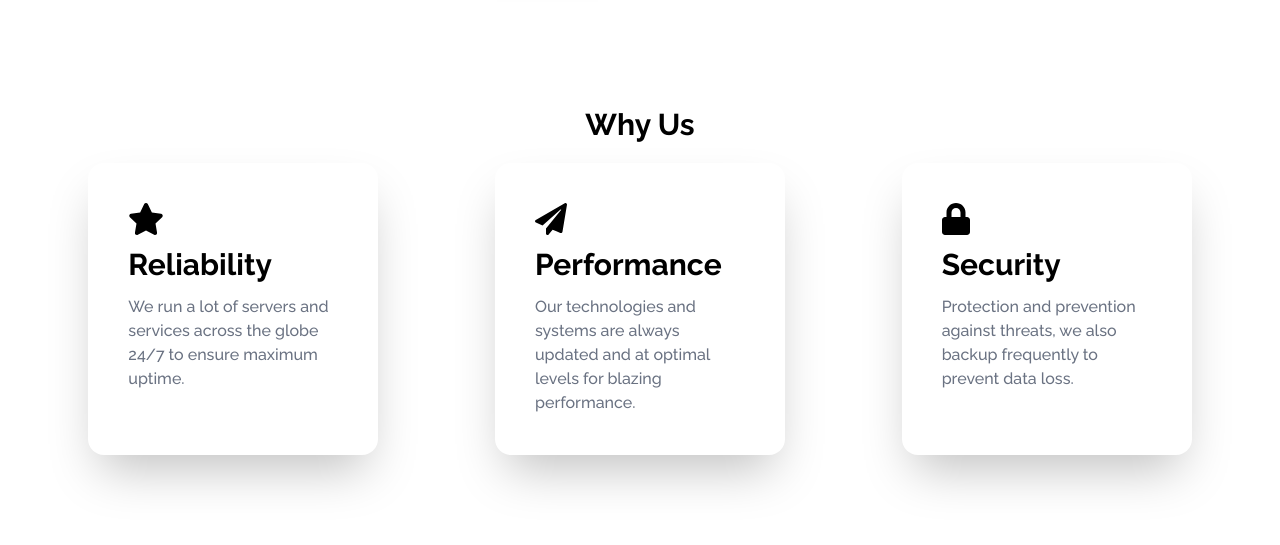
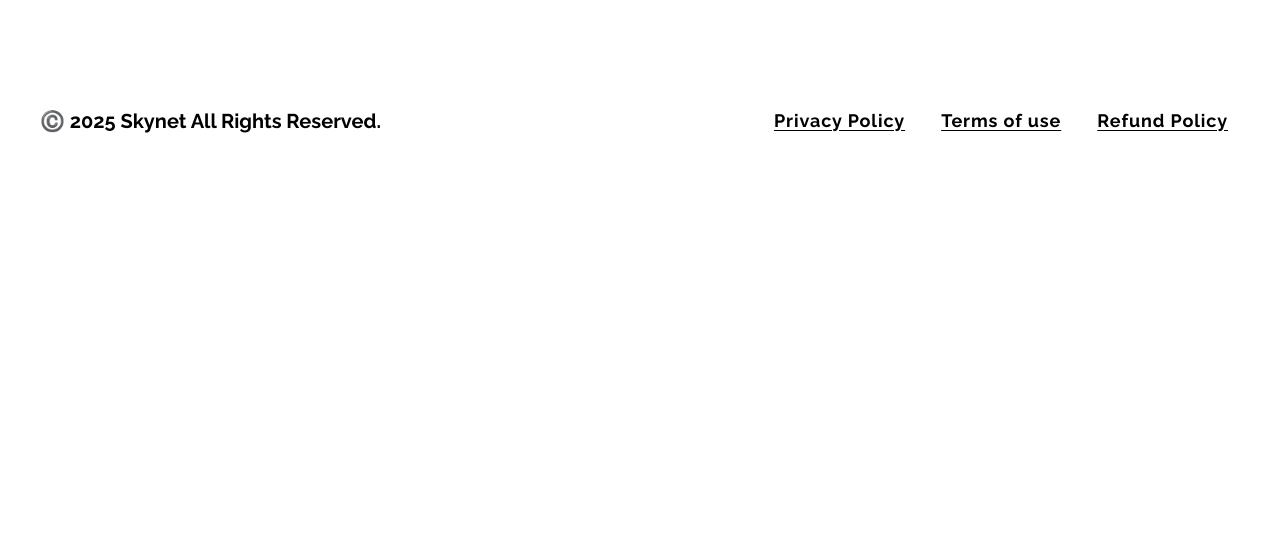
Before and after one commit to sapwavino/skynet_redesign_fe, a Vue app: page / in a window 1280 px wide. Shown: the part 3834-4379 px from the top of the page. After the commit the page ends 4009 px from the top, so only its background shows below. Built offline with nearby package versions, Linux system fonts and the light colour scheme.

Commit message:
PUSHING TO SEE IF PRODUCTION STOPS BEING BLANK 2

```diff
--- a/src/components/Testimonials.vue
+++ b/src/components/Testimonials.vue
@@ -5,7 +5,9 @@ export default {
 </script>
 
 <template>
-
+  <div>
+    Testimonials section goes here...
+  </div>
 </template>
 
 <style scoped>
--- a/src/views/HomeView.vue
+++ b/src/views/HomeView.vue
@@ -25,6 +25,6 @@ onMounted(() => {
     <EmailSection/>
     <AppsSection/>
     <DatabaseSection/>
-    <WhyUsSection/>
+<!--    <WhyUsSection/>-->
   </main>
 </template>
```
